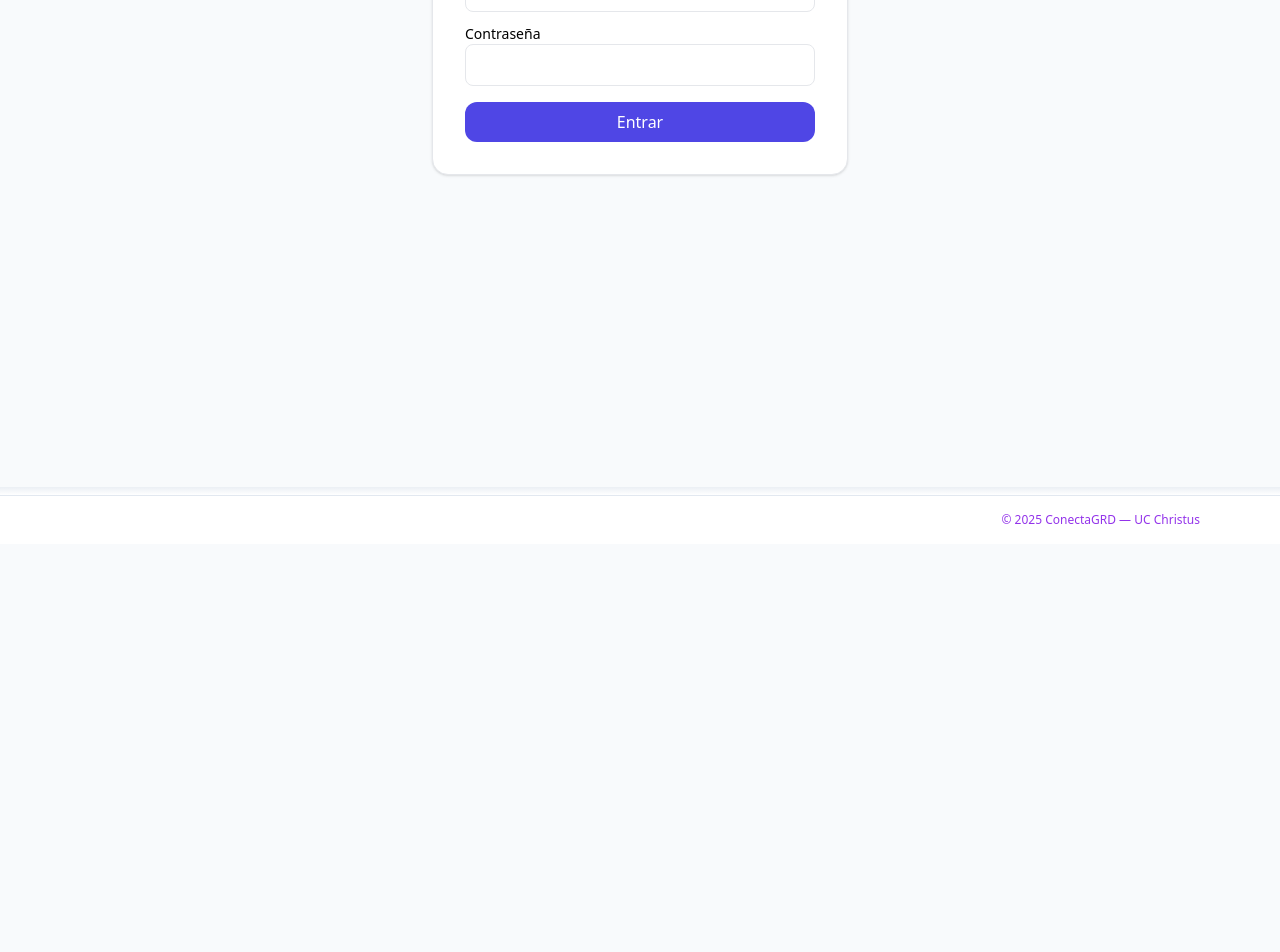
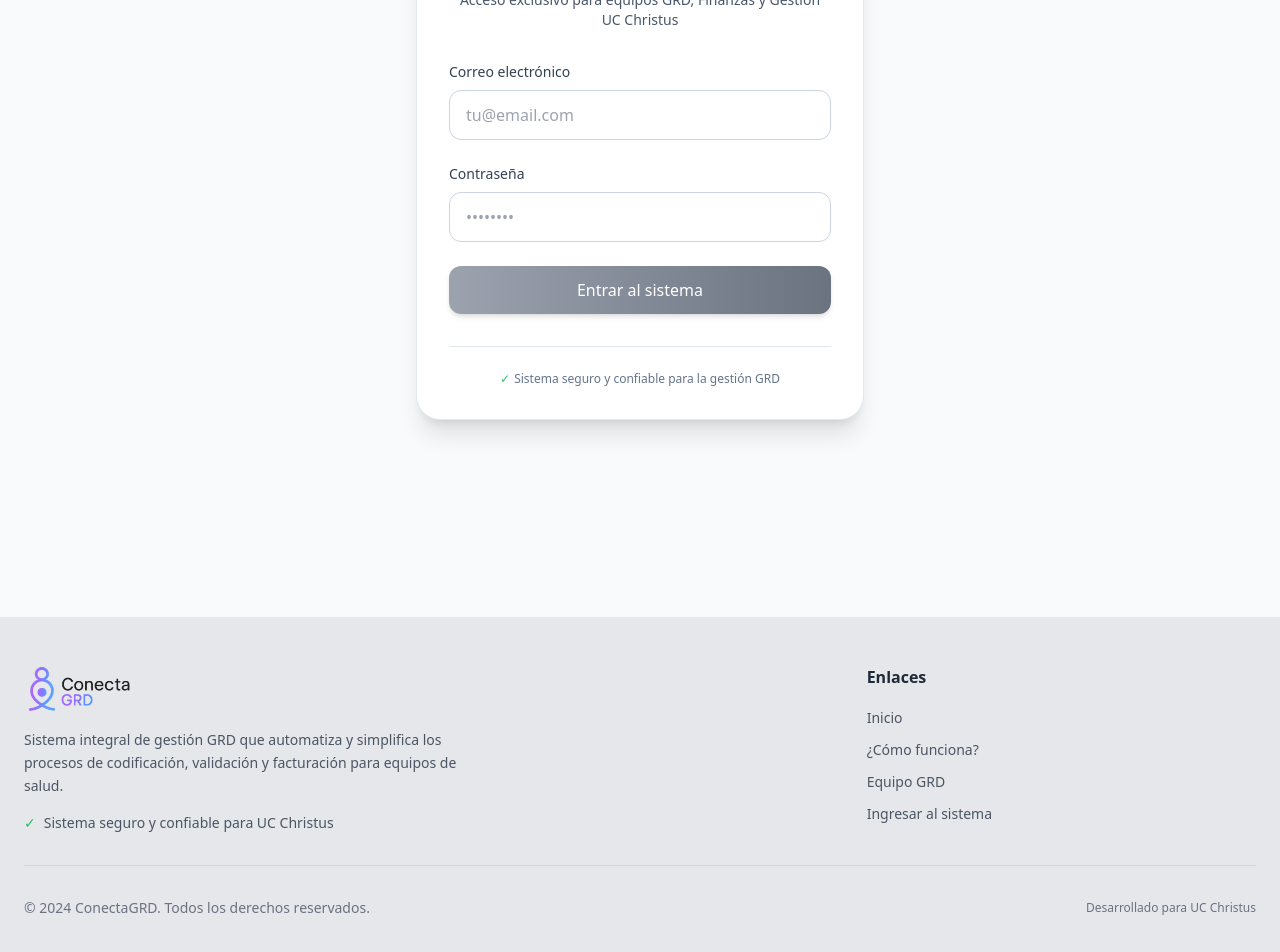
Before and after one commit to taller-uc-christus-grd/frontend-grd, a React (Vite) app: page /login in a window 1280 px wide. Shown: the part 256-1208 px from the top of the page. Before the commit the page ends 800 px from the top, so only its background shows below. Built offline with nearby package versions, Linux system fonts and the light colour scheme; a web font is replaced by a local one.

Commit message:
inicio login

```diff
--- a/src/components/Footer.tsx
+++ b/src/components/Footer.tsx
@@ -1,20 +1,82 @@
+import { Link } from 'react-router-dom';
+import logo from '@/assets/logo.png';
+
 export default function Footer() {
-    const year = new Date().getFullYear();
+  return (
+    <footer className="bg-gray-200 text-gray-800">
+      <div className="max-w-7xl mx-auto px-6 py-12">
+        <div className="grid md:grid-cols-3 gap-8">
+          {/* Logo y descripción */}
+          <div className="md:col-span-2">
+            <img src={logo} alt="ConectaGRD" className="h-12 mb-4" />
+            <p className="text-gray-600 text-sm leading-relaxed mb-4 max-w-md">
+              Sistema integral de gestión GRD que automatiza y simplifica los procesos
+              de codificación, validación y facturación para equipos de salud.
+            </p>
+            <div className="flex items-center text-sm text-gray-600">
+              <span className="text-green-500 mr-2">✓</span>
+              Sistema seguro y confiable para UC Christus
+            </div>
+          </div>
 
-    return (
-      <footer className="mt-10 bg-white">
-        {/* sombra/gradiente superior suave */}
-        <div className="h-2 bg-gradient-to-b from-slate-200/70 to-transparent" />
-        {/* línea divisoria */}
-        <div className="border-t border-slate-200">
-          <div className="max-w-6xl mx-auto px-4 py-4">
-            <p className="text-xs text-right">
-              <span className="text-purple-600">
-                © {year} ConectaGRD — UC Christus
-              </span>
-            </p>
+          {/* Enlaces rápidos */}
+          <div>
+            <h3 className="font-semibold text-gray-800 mb-4">Enlaces</h3>
+            <ul className="space-y-2">
+              <li>
+                <Link to="/" className="text-gray-600 hover:text-gray-900 transition-colors text-sm">
+                  Inicio
+                </Link>
+              </li>
+              <li>
+                <Link
+                  to="/"
+                  onClick={() => {
+                    setTimeout(() => {
+                      document.getElementById('como-funciona')?.scrollIntoView({ behavior: 'smooth' });
+                    }, 100);
+                  }}
+                  className="text-gray-600 hover:text-gray-900 transition-colors text-sm"
+                >
+                  ¿Cómo funciona?
+                </Link>
+              </li>
+              <li>
+                <Link
+                  to="/"
+                  onClick={() => {
+                    setTimeout(() => {
+                      document.getElementById('equipo-grd')?.scrollIntoView({ behavior: 'smooth' });
+                    }, 100);
+                  }}
+                  className="text-gray-600 hover:text-gray-900 transition-colors text-sm"
+                >
+                  Equipo GRD
+                </Link>
+              </li>
+              <li>
+                <Link to="/login" className="text-gray-600 hover:text-gray-900 transition-colors text-sm">
+                  Ingresar al sistema
+                </Link>
+              </li>
+            </ul>
           </div>
         </div>
-      </footer>
-    );
-  }
+
+        {/* Línea separadora */}
+        <div className="border-t border-gray-300 mt-8 pt-8">
+          <div className="flex flex-col md:flex-row justify-between items-center">
+            <p className="text-gray-500 text-sm">
+              © 2024 ConectaGRD. Todos los derechos reservados.
+            </p>
+            <div className="flex items-center space-x-4 mt-4 md:mt-0">
+              <span className="text-gray-500 text-xs">
+                Desarrollado para UC Christus
+              </span>
+            </div>
+          </div>
+        </div>
+      </div>
+    </footer>
+  );
+}
--- a/src/components/Navbar.tsx
+++ b/src/components/Navbar.tsx
@@ -61,6 +61,28 @@ useEffect(() => {
     { id: 'equipo-grd', label: 'Equipo GRD' },
   ];
 
+  // Modo login - navbar simplificado
+  if (pathname === '/login') {
+    return (
+      <header className="bg-white/90 backdrop-blur border-b border-slate-200 sticky top-0 z-50">
+        <div className="max-w-6xl mx-auto px-4 py-3 flex items-center justify-between">
+          {/* Logo */}
+          <Link to="/" className="flex items-center">
+            <img src={logo} alt="ConectaGRD" className="h-10 md:h-12 w-auto" />
+          </Link>
+
+          {/* Botón de volver */}
+          <Link
+            to="/"
+            className="px-4 py-2 rounded-xl bg-slate-100 text-slate-700 hover:bg-slate-200 transition-colors"
+          >
+            ← Volver al inicio
+          </Link>
+        </div>
+      </header>
+    );
+  }
+
   return (
     <header className="bg-white/90 backdrop-blur border-b border-slate-200 sticky top-0 z-50">
       <div className="max-w-6xl mx-auto px-4 py-3 flex items-center justify-between">
--- a/src/pages/Landing.tsx
+++ b/src/pages/Landing.tsx
@@ -1,7 +1,7 @@
 import { Link } from 'react-router-dom';
 import { useState } from 'react';
 import ucFoto from '@/assets/uc_foto.jpg';
-import letras from '@/assets/letras.png'; // <— imagen “ConectaGRD” grande
+import letras from '@/assets/letras.png'; // <— imagen "ConectaGRD" grande
 import icon1 from '@/assets/icon1.png';
 import icon2 from '@/assets/icon2.png';
 import icon3 from '@/assets/icon3.png';
@@ -215,7 +215,7 @@ export default function Landing() {
                 title={s.title}
                 p1={s.p1}
                 p2={s.p2}
-                color={`text-[${s.color}]`}
+                color={s.color}
                 className={hovered === null || hovered === idx ? 'opacity-100' : 'opacity-50'}
                 onMouseEnter={() => setHovered(idx)}
                 onMouseLeave={() => setHovered(null)}
@@ -281,8 +281,6 @@ export default function Landing() {
           </div>
         </div>
       </section>
-
-
     </main>
   );
 }
@@ -310,8 +308,8 @@ function CardPaso({
 }) {
   return (
     <div className={`bg-white rounded-3xl p-6 border shadow-lg transition-opacity ${className ?? ''}`} onMouseEnter={onMouseEnter} onMouseLeave={onMouseLeave}>
-      <div className={`${color} text-6xl font-open-sauce font-light leading-none text-center`}>{n}</div>
-      <h3 className={`mt-2 text-xl font-open-sauce font-light ${color}`}>{title}</h3>
+      <div className="text-6xl font-open-sauce font-light leading-none text-center" style={{ color }}>{n}</div>
+      <h3 className="mt-2 text-xl font-open-sauce font-light" style={{ color }}>{title}</h3>
       <p className="text-[15px] text-slate-700 mt-3 leading-6">{p1}</p>
       <p className="text-[15px] text-slate-700 mt-2 leading-6">{p2}</p>
     </div>
--- a/src/pages/Login.tsx
+++ b/src/pages/Login.tsx
@@ -1,9 +1,100 @@
 import { FormEvent, useState } from 'react';
 import { useAuth } from '@/hooks/useAuth';
-import { useNavigate } from 'react-router-dom';
-export default function Login(){
-  const { login } = useAuth(); const nav = useNavigate();
-  const [email,setEmail]=useState(''); const [password,setPassword]=useState(''); const [loading,setLoading]=useState(false);
-  async function onSubmit(e:FormEvent){ e.preventDefault(); setLoading(true); await login(email,password); nav('/dashboard'); setLoading(false); }
-  return (<main className='max-w-md mx-auto px-4 py-16'><form onSubmit={onSubmit} className='bg-white rounded-2xl shadow p-8 border'><h1 className='text-xl font-semibold'>Ingresar</h1><label className='block text-sm mt-2'>Correo</label><input className='w-full border rounded-lg px-3 py-2' value={email} onChange={e=>setEmail(e.target.value)} /><label className='block text-sm mt-3'>Contraseña</label><input className='w-full border rounded-lg px-3 py-2' type='password' value={password} onChange={e=>setPassword(e.target.value)} /><button disabled={loading} className='mt-4 w-full px-4 py-2 rounded-xl bg-indigo-600 text-white'>{loading?'Entrando...':'Entrar'}</button></form></main>);
+import { useNavigate, Link } from 'react-router-dom';
+import logo from '@/assets/logo.png';
+
+export default function Login() {
+  const { login } = useAuth();
+  const nav = useNavigate();
+  const [email, setEmail] = useState('');
+  const [password, setPassword] = useState('');
+  const [loading, setLoading] = useState(false);
+
+  async function onSubmit(e: FormEvent) {
+    e.preventDefault();
+    setLoading(true);
+    await login(email, password);
+    nav('/dashboard');
+    setLoading(false);
+  }
+
+  return (
+    <div className="min-h-screen bg-slate-50 flex flex-col">
+      <main className="flex items-start justify-center px-4 pt-20 pb-10">
+        <div className="w-full max-w-md">
+          {/* Formulario de login */}
+          <div className="bg-white rounded-3xl shadow-xl border border-slate-200 p-8">
+            {/* Título */}
+            <div className="text-center mb-8">
+              <h1 className="text-4xl font-open-sauce font-light bg-gradient-to-r from-purple-600 to-blue-500 bg-clip-text text-transparent mb-3 pb-2">
+                Ingresar al sistema
+              </h1>
+              <p className="text-sm text-slate-600 mt-2">
+                Acceso exclusivo para equipos GRD, Finanzas y Gestión UC Christus
+              </p>
+            </div>
+
+            <form onSubmit={onSubmit} className="space-y-6">
+              {/* Campo Email */}
+              <div>
+                <label className="block text-sm font-medium text-slate-700 mb-2">
+                  Correo electrónico
+                </label>
+                <input
+                  type="email"
+                  className="w-full px-4 py-3 border border-slate-300 rounded-xl focus:ring-2 focus:ring-purple-500 focus:border-transparent transition-all duration-200"
+                  placeholder="tu@email.com"
+                  value={email}
+                  onChange={(e) => setEmail(e.target.value)}
+                  required
+                />
+              </div>
+
+              {/* Campo Contraseña */}
+              <div>
+                <label className="block text-sm font-medium text-slate-700 mb-2">
+                  Contraseña
+                </label>
+                <input
+                  type="password"
+                  className="w-full px-4 py-3 border border-slate-300 rounded-xl focus:ring-2 focus:ring-purple-500 focus:border-transparent transition-all duration-200"
+                  placeholder="••••••••"
+                  value={password}
+                  onChange={(e) => setPassword(e.target.value)}
+                  required
+                />
+              </div>
+
+              {/* Botón de envío */}
+              <button
+                type="submit"
+                disabled={loading}
+                className="w-full px-4 py-3 bg-gradient-to-r from-gray-400 to-gray-500 text-white font-medium rounded-xl hover:from-purple-300 hover:to-blue-300 focus:ring-2 focus:ring-purple-500 focus:ring-offset-2 transition-all duration-300 disabled:opacity-50 disabled:cursor-not-allowed shadow-md hover:shadow-xl"
+              >
+                {loading ? (
+                  <div className="flex items-center justify-center">
+                    <svg className="animate-spin -ml-1 mr-3 h-5 w-5 text-white" xmlns="http://www.w3.org/2000/svg" fill="none" viewBox="0 0 24 24">
+                      <circle className="opacity-25" cx="12" cy="12" r="10" stroke="currentColor" strokeWidth="4"></circle>
+                      <path className="opacity-75" fill="currentColor" d="M4 12a8 8 0 018-8V0C5.373 0 0 5.373 0 12h4zm2 5.291A7.962 7.962 0 014 12H0c0 3.042 1.135 5.824 3 7.938l3-2.647z"></path>
+                    </svg>
+                    Entrando...
+                  </div>
+                ) : (
+                  'Entrar al sistema'
+                )}
+              </button>
+            </form>
+
+            {/* Información adicional */}
+            <div className="mt-8 pt-6 border-t border-slate-200">
+              <p className="text-xs text-slate-500 text-center">
+                <span className="text-green-500 mr-1">✓</span>
+                Sistema seguro y confiable para la gestión GRD
+              </p>
+            </div>
+          </div>
+        </div>
+      </main>
+    </div>
+  );
 }
```
